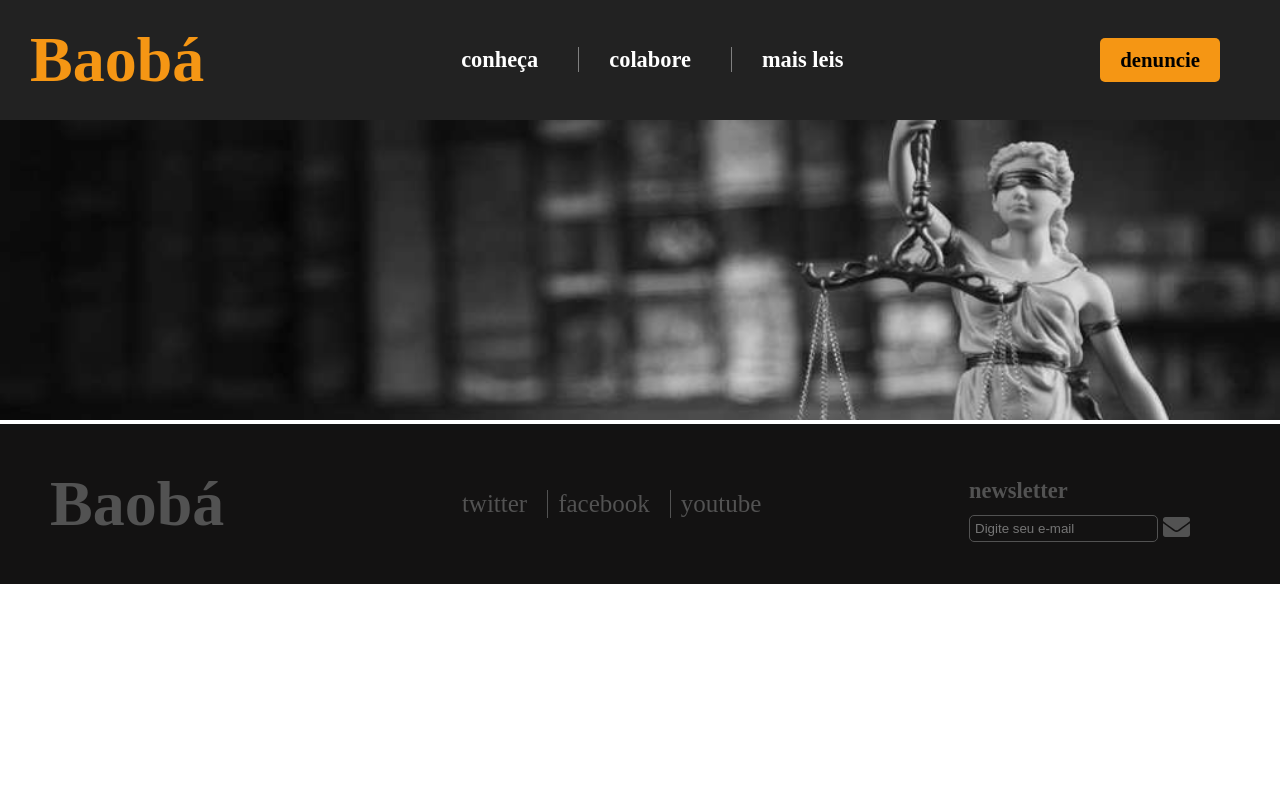
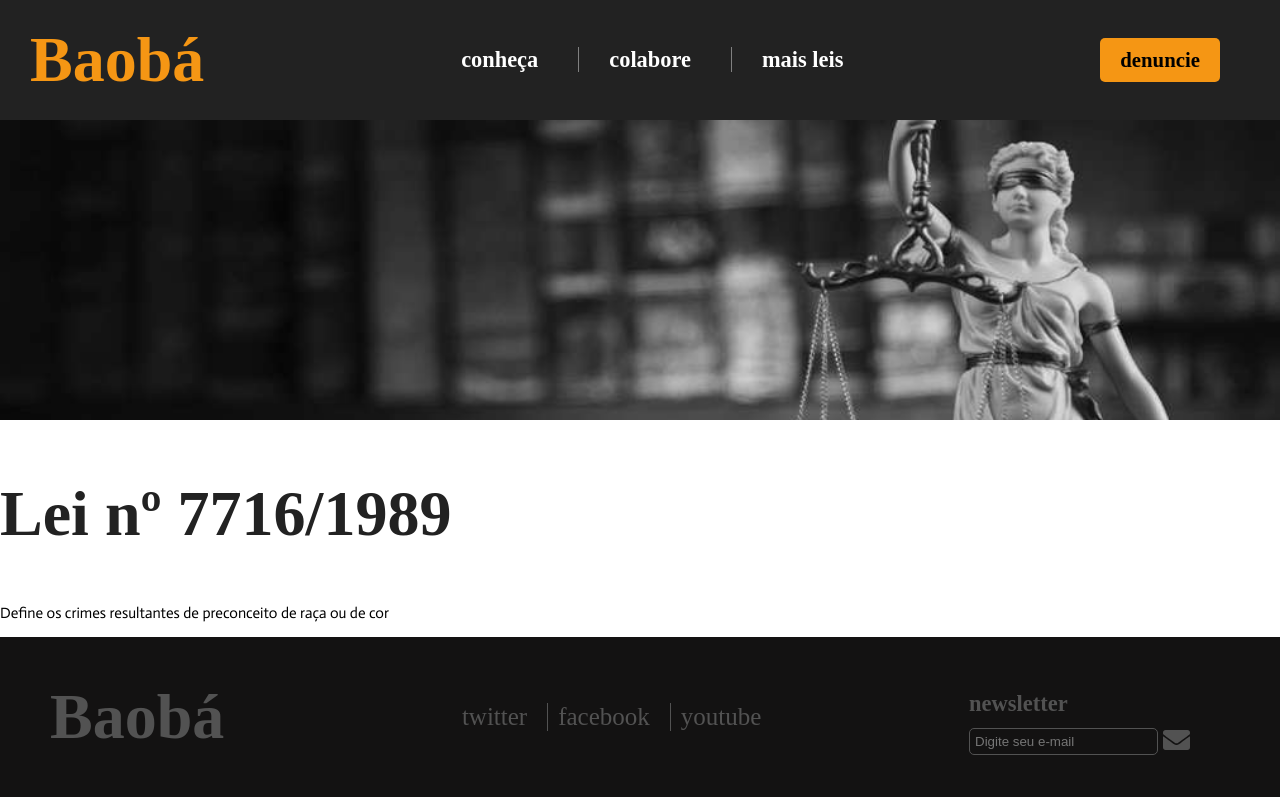
Before and after one commit to thaqnos/projeto-baoba, a website: page leis.html in a window 1280 px wide. Drawn offline with Linux system fonts and the light colour scheme; a web font is replaced by a local one.

Commit message:
adiciona textos

```diff
--- a/leis.html
+++ b/leis.html
@@ -28,8 +28,11 @@
         <img class="conheca__header-img leis" src="./assets/imagens/header-leis.jpg" alt="Imagem de grupo de pessoas negras de mãos dadas estendidas pra cima.">
     </header>
 
-    <main>
-
+    <main class="leis-secao">
+        <section class="leis-secao__section">
+            <h2 class="leis-secao__titulo">Lei nº 7716/1989</h2>
+            <p class="leis-secao__subtitulo">Define os crimes resultantes de preconceito de raça ou de cor</p>
+        </section>
     </main>
 
     <footer class="footer__div">
--- a/style/scss/layout/leis/_main-leis.scss
+++ b/style/scss/layout/leis/_main-leis.scss
@@ -0,0 +1,12 @@
+.leis-secao {
+    .leis-secao__section {
+        .leis-secao__titulo {
+            @include titulo;
+            color: $cor-primaria;
+        }
+
+        .leis-secao__subtitulo {
+
+        }
+    }
+}
```
Also changed, not shown: style/style.css, 1 other file.
